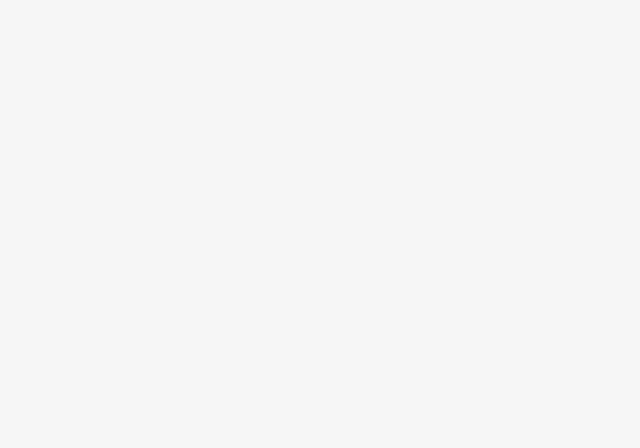
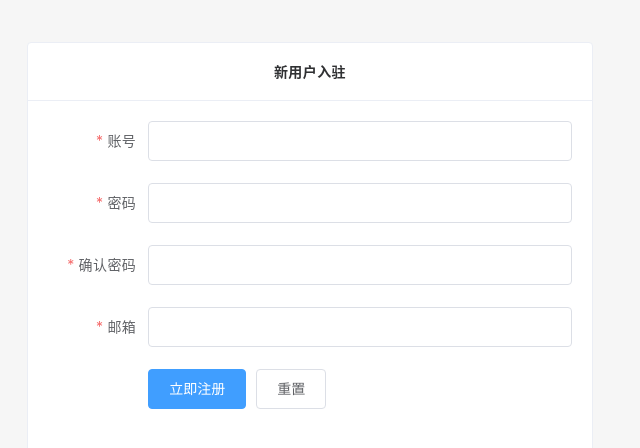
Before and after one commit to kkeeliu/doubao_community_frontend, a Vue app: page /#/register in a window 1280 px wide. Shown: the top 448 px of the page, without its empty margins (330-970 px from the left). Built offline with nearby package versions, Linux system fonts and the light colour scheme; sample sign-in values are in the browser's storage.

Commit message:
集成注册功能

```diff
--- a/src/router/index.js
+++ b/src/router/index.js
@@ -7,13 +7,18 @@ Vue.use(VueRouter)
 const routes = [
   {
     path: '/',
-    name: 'Home',
+    name: '首页',
     component: () => import('@/views/Home')
   },
   {
     path: '/404',
-    name: '404',
+    name: 404,
     component: () => import('@/views/common/404')
+  },
+  {
+    path: '/register',
+    name: '注册',
+    component: () => import('@/views/common/register')
   }
 ]
 
--- /dev/null
+++ b/src/views/common/register.vue
@@ -0,0 +1,148 @@
+<template>
+  <div class="columns py-6">
+    <div class="column is-half is-offset-one-quarter">
+      <el-card shadow="never">
+        <div slot="header" class="has-text-centered has-text-weight-bold">
+          新用户入驻
+        </div>
+        <div>
+          <el-form
+            ref="ruleForm"
+            v-loading="loading"
+            :model="ruleForm"
+            status-icon
+            :rules="rules"
+            label-width="100px"
+            class="demo-ruleForm"
+          >
+            <el-form-item label="账号" prop="name">
+              <el-input v-model="ruleForm.name" />
+            </el-form-item>
+
+            <el-form-item label="密码" prop="pass">
+              <el-input
+                v-model="ruleForm.pass"
+                type="password"
+                autocomplete="off"
+              />
+            </el-form-item>
+
+            <el-form-item label="确认密码" prop="checkPass">
+              <el-input
+                v-model="ruleForm.checkPass"
+                type="password"
+                autocomplete="off"
+              />
+            </el-form-item>
+
+            <el-form-item label="邮箱" prop="email">
+              <el-input v-model="ruleForm.email" autocomplete="off" />
+            </el-form-item>
+
+            <el-form-item>
+              <el-button
+                type="primary"
+                @click="submitForm('ruleForm')"
+              >立即注册</el-button>
+              <el-button @click="resetForm('ruleForm')">重置</el-button>
+            </el-form-item>
+          </el-form>
+        </div>
+      </el-card>
+    </div>
+  </div>
+</template>
+
+<script>
+export default {
+  name: 'Register',
+  data() {
+    const validatePass = (rule, value, callback) => {
+      if (value === '') {
+        callback(new Error('请再次输入密码'))
+      } else if (value !== this.ruleForm.pass) {
+        callback(new Error('两次输入密码不一致!'))
+      } else {
+        callback()
+      }
+    }
+    return {
+      loading: false,
+      ruleForm: {
+        name: '',
+        pass: '',
+        checkPass: '',
+        email: ''
+      },
+      rules: {
+        name: [
+          { required: true, message: '请输入账号', trigger: 'blur' },
+          {
+            min: 2,
+            max: 10,
+            message: '长度在 2 到 10 个字符',
+            trigger: 'blur'
+          }
+        ],
+        pass: [
+          { required: true, message: '请输入密码', trigger: 'blur' },
+          {
+            min: 6,
+            max: 20,
+            message: '长度在 6 到 20 个字符',
+            trigger: 'blur'
+          }
+        ],
+        checkPass: [
+          { required: true, message: '请再次输入密码', trigger: 'blur' },
+          { validator: validatePass, trigger: 'blur' }
+        ],
+        email: [
+          { required: true, message: '请输入邮箱地址', trigger: 'blur' },
+          {
+            type: 'email',
+            message: '请输入正确的邮箱地址',
+            trigger: ['blur', 'change']
+          }
+        ]
+      }
+    }
+  },
+  methods: {
+    submitForm(formName) {
+      this.$refs[formName].validate((valid) => {
+        if (valid) {
+          this.loading = true
+          userRegister(this.ruleForm)
+            .then((value) => {
+              const { code, message } = value
+              if (code === 200) {
+                this.$message({
+                  message: '账号注册成功',
+                  type: 'success'
+                })
+                setTimeout(() => {
+                  this.loading = false
+                  this.$router.push({ path: this.redirect || '/login' })
+                }, 0.1 * 1000)
+              } else {
+                this.$message.error('注册失败，' + message)
+              }
+            })
+            .catch(() => {
+              this.loading = false
+            })
+        } else {
+          return false
+        }
+      })
+    },
+    resetForm(formName) {
+      this.$refs[formName].resetFields()
+    }
+  }
+}
+</script>
+
+<style scoped>
+</style>
```
